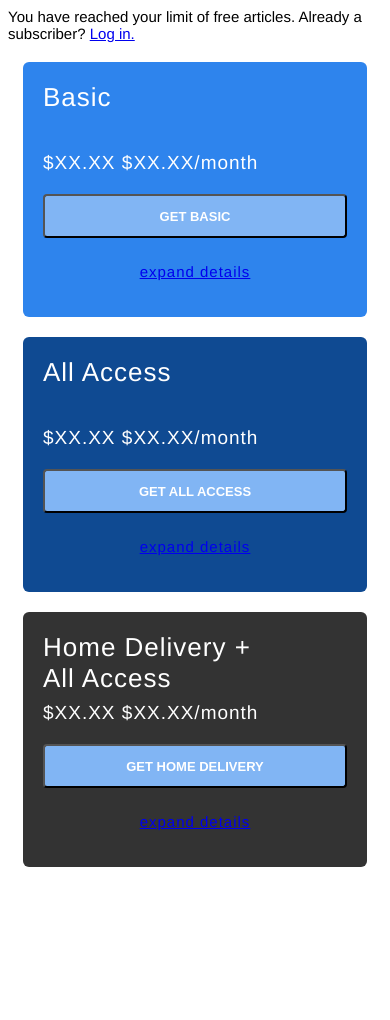
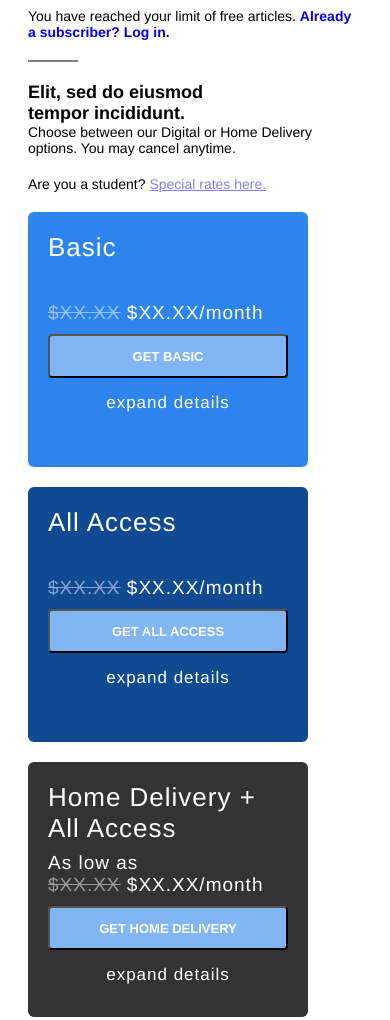
Before and after one commit to tbooser/nyt-gateway-assignment, a website: page index.html in a window 390 px wide. Before the commit the page ends 887 px from the top, so only its background shows below. Drawn offline with Linux system fonts and the light colour scheme.

Commit message:
Added intro copy and further styling for offer boxes on mobile

```diff
--- a/index.html
+++ b/index.html
@@ -7,28 +7,39 @@
 <body>
   <div class='main'>
     <div class='inner-main'>
-      <div class='limit-reached'>
-        You have reached your limit of free articles.  Already a subscriber?
-        <a href='#'> Log in.</a>
-    </div>
+      <div class="intro-copy-container">
+        <div class='limit-reached fourteen-px'>
+          You have reached your limit of free articles.
+          <strong>
+            <a class="login" href='#'>Already a subscriber? Log in.</a>
+          </strong>
+        </div>
+        <div class="horizontal-line-container">
+          <span class="horizontal-line"></span>
+        </div>
+        <div class="lorem-ipsum-header">Elit, sed do eiusmod <br class="mobile" />tempor incididunt.</div>
+        <div class="sub-header-copy fourteen-px lighter">Choose between our Digital or Home Delivery options. You may cancel anytime.</div>
+        <div class="student-offer fourteen-px lighter">Are you a student? <a class="half-opacity" href='#'>Special rates here.</a></div>
+      </div>
     <div class="offer-options-container">
       <div class="offer-box offer-1">
         <div class='offer-box-title'>Basic</div>
-        <div class="offer-box-price">$XX.XX $XX.XX/month</div>
+        <div class="offer-box-price"><s class='price-strike'>$XX.XX</s> $XX.XX/month</div>
         <div class="button-select-option"><button>Get Basic</button></div>
-        <div class="offer-box-mobile-details"><a href='#'>expand details</a></div>
+        <div class="offer-box-mobile-details"><span>expand details</span></div>
       </div>
       <div class="offer-box offer-2">
         <div class='offer-box-title'>All Access</div>
-        <div class="offer-box-price">$XX.XX $XX.XX/month</div>
+        <div class="offer-box-price"><s class='price-strike'>$XX.XX</s> $XX.XX/month</div>
         <div class="button-select-option"><button>Get All Access</button></div>
-        <div class="offer-box-mobile-details"><a href='#'>expand details</a></div>
+        <div class="offer-box-mobile-details"><span>expand details</span></div>
       </div>
       <div class="offer-box offer-3">
         <div class='offer-box-title'>Home Delivery + <br /> All Access</div>
-        <div class="offer-box-price">$XX.XX $XX.XX/month</div>
+        <div class="offer-box-price desktop">As low as <s class='price-strike'>$XX.XX</s> $XX.XX/month</div>
+        <div class="offer-box-price mobile">As low as <br/><s class='price-strike'>$XX.XX</s> $XX.XX/month</div>
         <div class="button-select-option"><button>Get Home Delivery</button></div>
-        <div class="offer-box-mobile-details"><a href='#'>expand details</a></div>
+        <div class="offer-box-mobile-details"><span>expand details</span></div>
       </div>
     </div>
     </div>
--- a/index.scss
+++ b/index.scss
@@ -10,24 +10,79 @@
   background-color: white;
   display: flex;
   flex-wrap: wrap;
-  font-size: 0.9375rem;
-  height: 100%;
-  justify-content: center;
-  width: 100%;
+  padding: 0 20px;
 
   @media screen and (min-width: 768px) {
+    font-size: 0.9375rem;
+    height: 100%;
+    justify-content: center;
     margin: 0 15%;
+    width: 100%;
   }
 }
 
+.lorem-ipsum-header {
+  font-size: 18px;
+  font-weight: bold;
+}
+
+.sub-header-copy {
+  margin-bottom: 20px;
+}
+
+////////////////////  Reusable classes  ////////////////////
+
+.fourteen-px {
+  font-size: 14px;
+}
+
+.lighter {
+  font-weight: lighter;
+}
+
+.half-opacity {
+  opacity: 0.5;
+}
+
+.desktop {
+  @media (max-width: 767px) {
+    display: none;
+  }
+}
+
+.mobile {
+  @media (min-width: 768px) {
+    display: none;
+  }
+}
+
+.login {
+  text-decoration: none;
+}
+
+.horizontal-line-container {
+  padding: 20px 0;
+  width: 100%;
+}
+
+.horizontal-line {
+  align-self: start;
+  border-bottom: 2px solid #000000;
+  display: flex;
+  opacity: 0.5;
+  width: 50px;
+}
+
 .offer-options-container {
-  width: 100%;
+  min-width: 280px;
 
   @media (min-width: 768px) {
     display: flex;
     justify-content: center;
   }
 }
+
+////////////////////  Offer box  ////////////////////
 
 .offer-box {
   border-radius: 6px;
@@ -36,7 +91,7 @@
   flex-direction: column;
   height: 215px;
   letter-spacing: 1px;
-  margin: 20px 15px;
+  margin: 20px 0;
   padding: 20px;
 
   @media (min-width: 768px) {
@@ -70,11 +125,21 @@
 .offer-box-price {
   font-size: 19px;
   font-weight: lighter;
-  margin: 0 0 20px;
+  margin: 0 0 10px;
+
+  .price-strike {
+    opacity: 0.5;
+  }
 }
 
 .offer-box-mobile-details {
   align-self: center;
+  font-size: 17px;
+  font-weight: 300;
+  a {
+    color: #fff;
+    text-decoration: none;
+  }
 
   @media (min-width: 768px) {
     display: none;
@@ -83,7 +148,7 @@
 
 .button-select-option {
   height: 44px;
-  margin: 0 0 25px;
+  margin: 0 0 15px;
   text-align: center;
 
   button {
```
Also changed, not shown: build/stylesheets/index.css, 1 other file.
